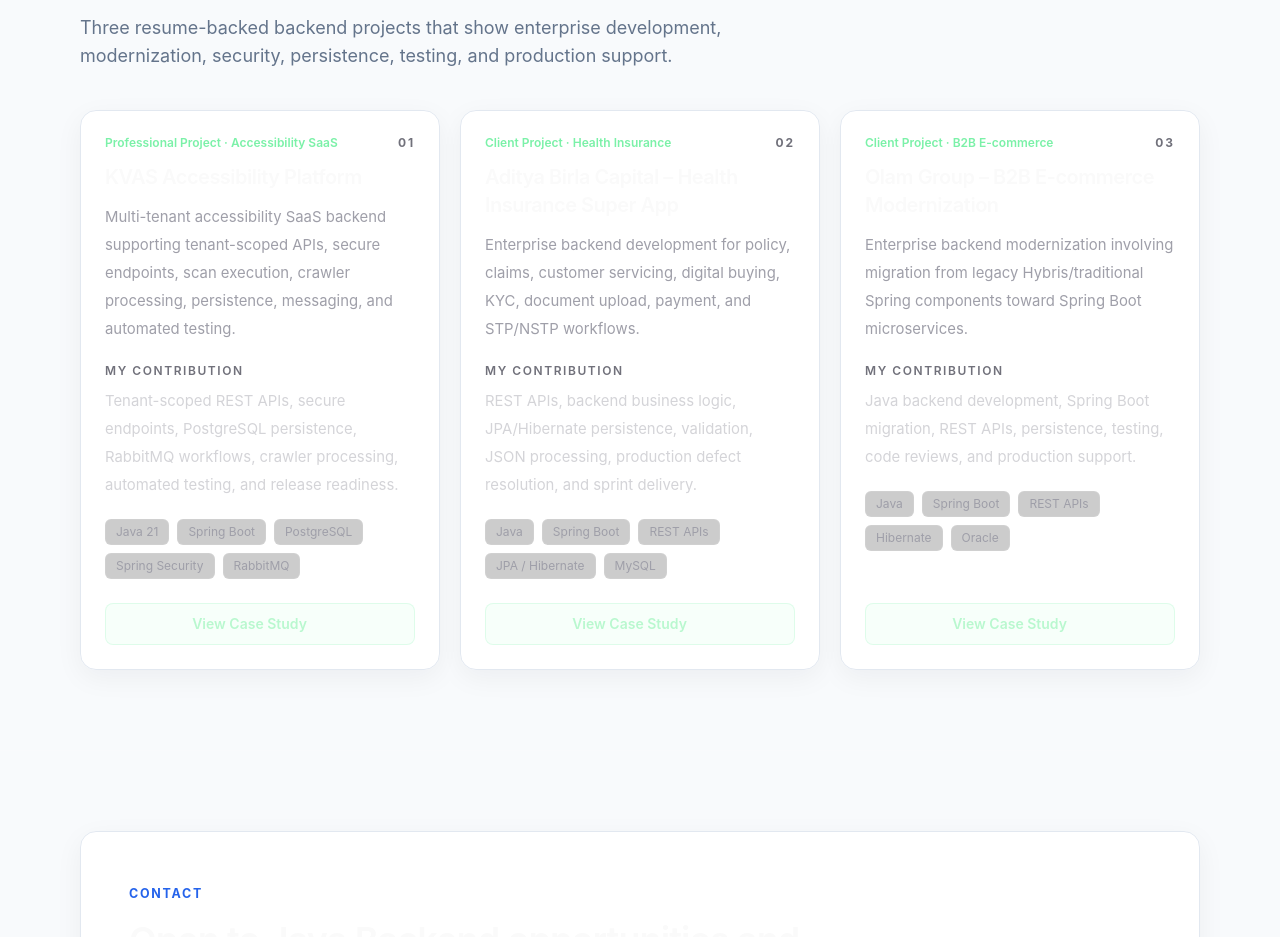
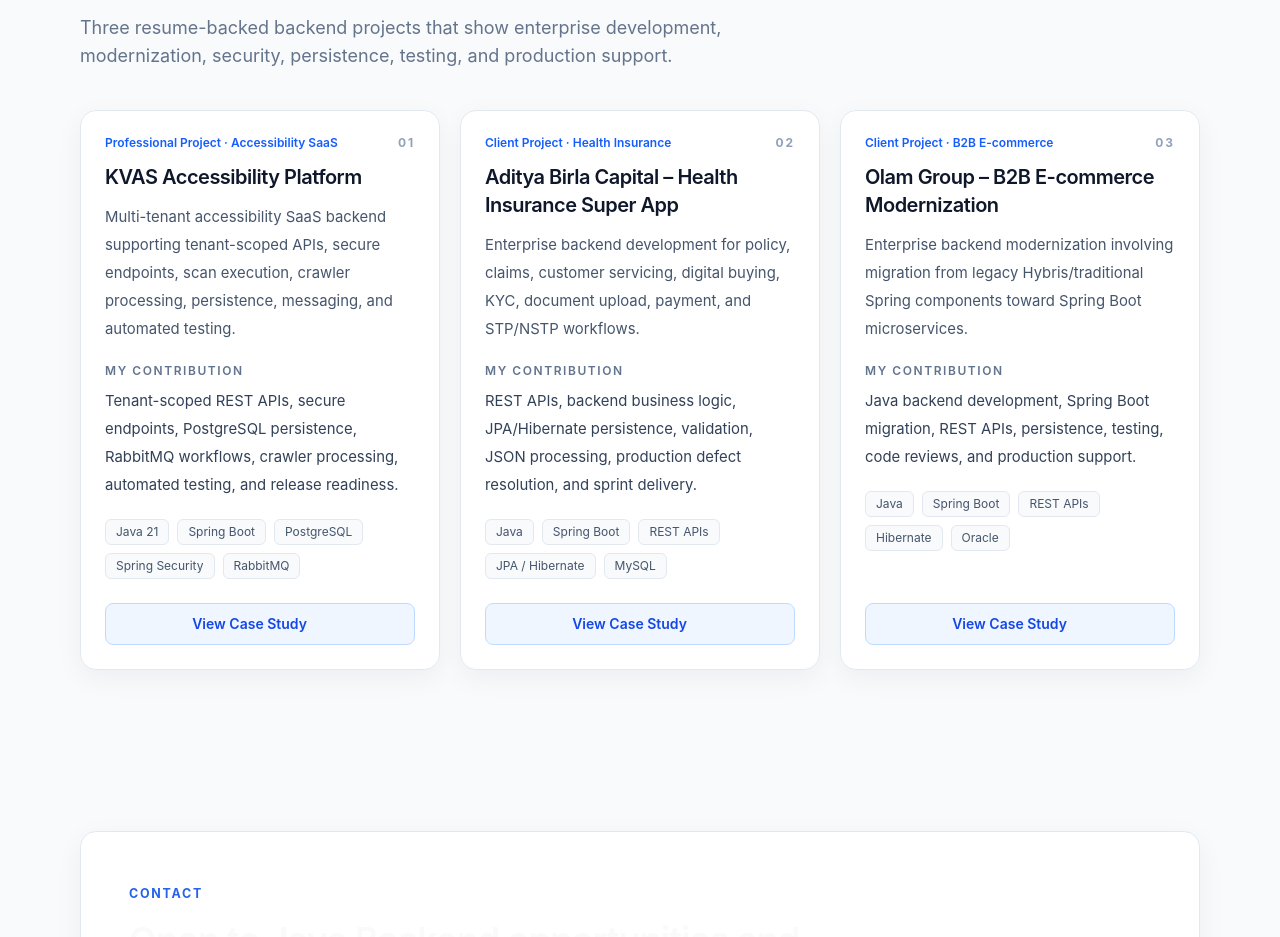
Before and after one commit to sushantapi/sushant-portfolio-v1, a React (Vite) app: page / in a window 1280 px wide. Shown: the part 5262-6199 px from the top of the page. Built offline with nearby package versions, Linux system fonts and the light colour scheme.

Commit message:
style: update projects for light theme

```diff
--- a/src/sections/CaseStudies.tsx
+++ b/src/sections/CaseStudies.tsx
@@ -8,7 +8,7 @@
   const [selected, setSelected] = useState<CaseStudy | null>(null)
 
   return (
-    <section id="projects" className="section-pad border-t border-white/8">
+    <section id="projects" className="section-pad border-t border-slate-200">
       <div className="section-shell">
         <SectionHeading eyebrow="Selected work" title="Featured Professional Projects" description="Three resume-backed backend projects that show enterprise development, modernization, security, persistence, testing, and production support." />
         <div className="grid gap-5 lg:grid-cols-3">
@@ -16,23 +16,23 @@
             <Reveal key={item.id} delay={index * 90} className="h-full">
               <article className="interactive-card card flex h-full flex-col p-5 sm:p-6">
                 <div className="flex items-start justify-between gap-4">
-                  <div className="text-xs font-semibold text-green-300">{item.label}</div>
-                  <div className="text-xs font-bold uppercase tracking-[0.16em] text-zinc-500">0{index + 1}</div>
+                  <div className="text-xs font-semibold text-blue-600">{item.label}</div>
+                  <div className="text-xs font-bold uppercase tracking-[0.16em] text-slate-400">0{index + 1}</div>
                 </div>
-                <h3 className="mt-3 text-xl font-semibold tracking-tight text-zinc-50">{item.name}</h3>
-                <p className="mt-3 text-[0.93rem] leading-7 text-zinc-400">{item.cardDescription}</p>
+                <h3 className="mt-3 text-xl font-semibold tracking-tight text-slate-900">{item.name}</h3>
+                <p className="mt-3 text-[0.93rem] leading-7 text-slate-600">{item.cardDescription}</p>
 
                 <div className="mt-5">
-                  <p className="text-xs font-semibold uppercase tracking-[0.13em] text-zinc-500">My contribution</p>
-                  <p className="mt-2 text-[0.93rem] leading-7 text-zinc-300">{item.cardContribution}</p>
+                  <p className="text-xs font-semibold uppercase tracking-[0.13em] text-slate-500">My contribution</p>
+                  <p className="mt-2 text-[0.93rem] leading-7 text-slate-700">{item.cardContribution}</p>
                 </div>
 
                 <div className="mt-5 flex flex-wrap gap-2">
-                  {item.technologies.slice(0, 5).map((tech) => <span key={tech} className="rounded-md border border-white/8 bg-black/20 px-2.5 py-1 text-xs text-zinc-400">{tech}</span>)}
+                  {item.technologies.slice(0, 5).map((tech) => <span key={tech} className="rounded-md border border-slate-200 bg-slate-50 px-2.5 py-1 text-xs text-slate-600">{tech}</span>)}
                 </div>
 
                 <div className="mt-auto pt-6">
-                  <button type="button" onClick={() => setSelected(item)} className="w-full rounded-lg border border-green-300/20 bg-green-300/6 px-4 py-2.5 text-sm font-semibold text-green-200 transition hover:bg-green-300/10">
+                  <button type="button" onClick={() => setSelected(item)} className="w-full rounded-lg border border-blue-200 bg-blue-50 px-4 py-2.5 text-sm font-semibold text-blue-700 transition hover:bg-blue-100">
                     View Case Study <span className="cta-arrow" aria-hidden="true">→</span>
                   </button>
                 </div>
```
